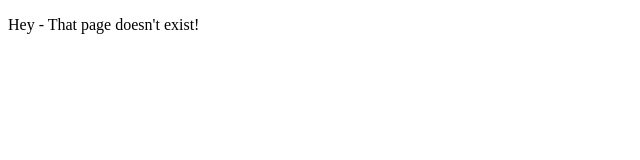
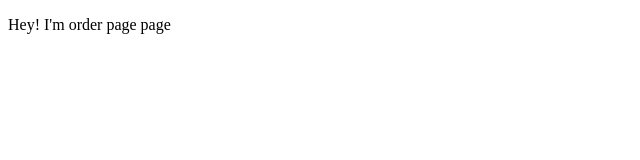
Before and after one commit to oscarpolanco/gatsby-course, a Gatsby site in the folder gatsby/: page /order in a window 1280 px wide. Before the commit this address had no page. Shown: the full height of the page, 0-640 px from the left. Built offline with nearby package versions, Linux system fonts and the light colour scheme; Gatsby itself is replaced by a stand-in of ours.

Commit message:
Add all pages that we will use on the project

```diff
--- a/gatsby/src/pages/index.js
+++ b/gatsby/src/pages/index.js
@@ -1,6 +1,6 @@
 import React from 'react';
 
-export default function Homepage() {
+export default function HomePage() {
   return (
     <div>
       <p>Hey! I'm home page</p>
--- /dev/null
+++ b/gatsby/src/pages/order.js
@@ -0,0 +1,9 @@
+import React from 'react';
+
+export default function OrderPage() {
+  return (
+    <div>
+      <p>Hey! I'm order page page</p>
+    </div>
+  );
+}
```
Also changed, not shown: gatsby/src/pages/beers.js (added, +9 -0 lines), gatsby/src/pages/pizzas.js (added, +9 -0 lines), gatsby/src/pages/slicemaster.js (added, +9 -0 lines), modules_text/README.md.
